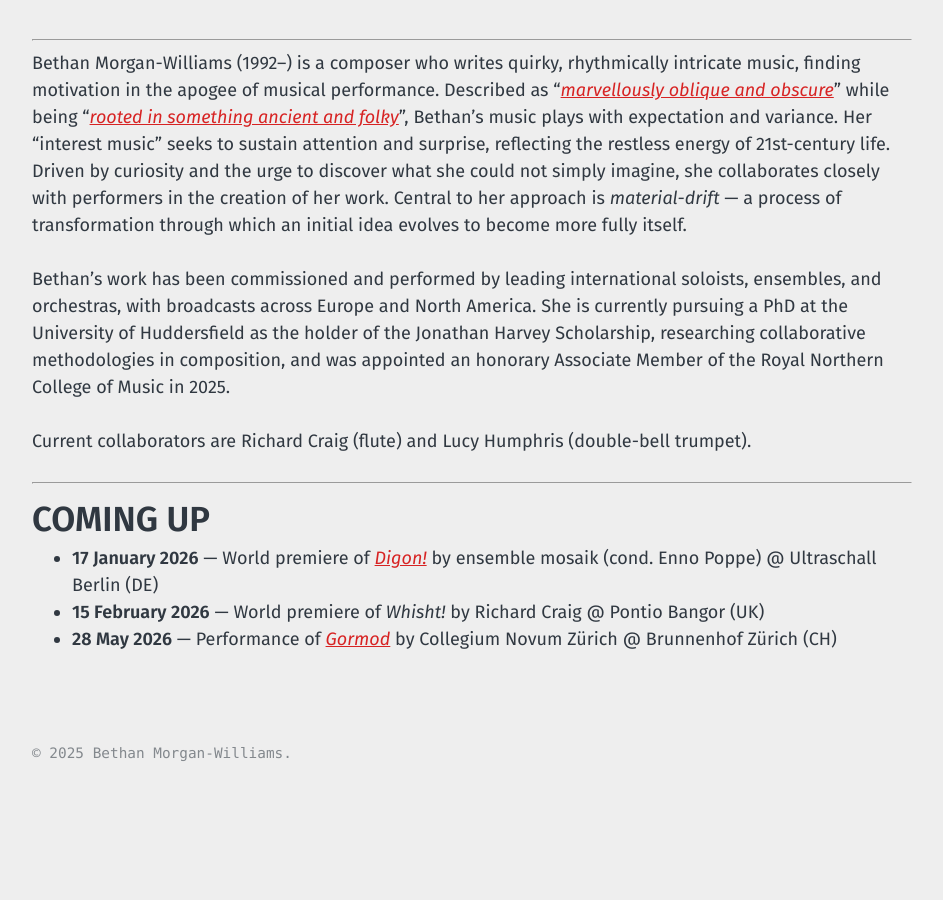
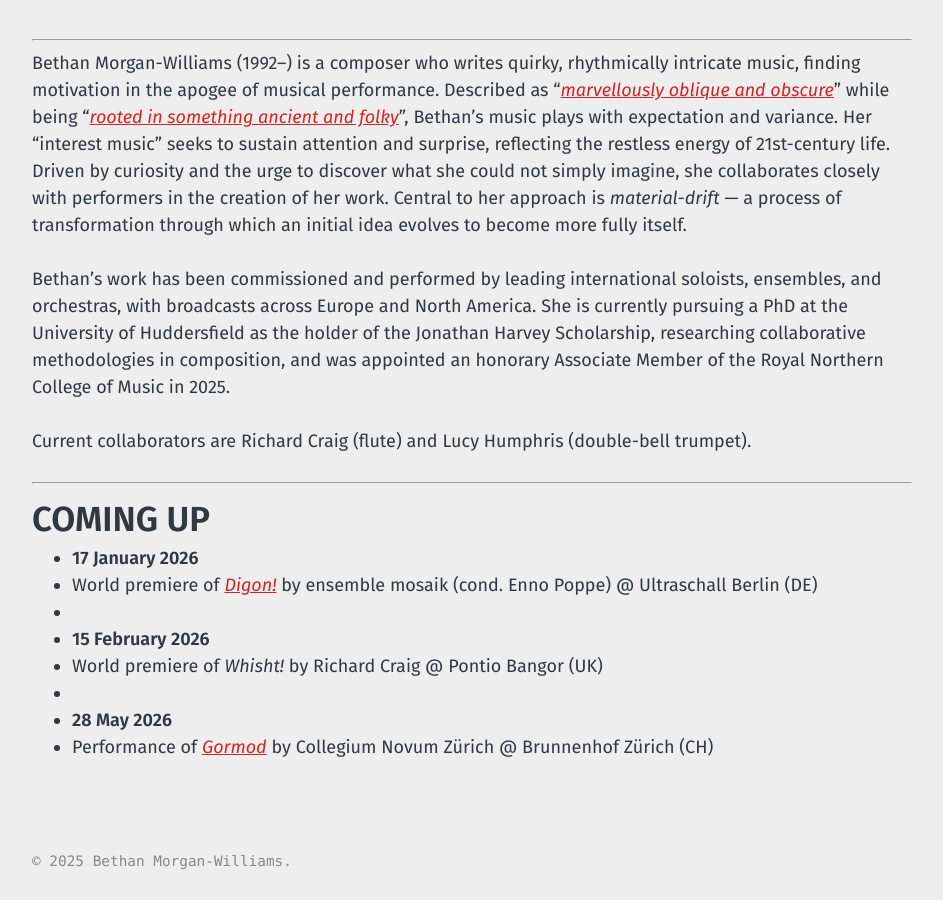
Before and after one commit to morganwilliamsb/website, a Jekyll site: the page built from index.md, in a window 1280 px wide and 900 px high, scrolled down 1364 px. Shown: the whole window, without its empty margins (40-983 px from the left). Built offline with Jekyll 4.4.1, drawn with Linux system fonts in a browser that asks for light colours; before the commit the page ends 2156 px from its top, so only the background shows below that.

```diff
--- a/index.md
+++ b/index.md
@@ -18,6 +18,11 @@ Current collaborators are Richard Craig (flute) and Lucy Humphris (double-bell t
 
 ## COMING UP
 
-- **17 January 2026** — World premiere of [_Digon!_](https://ultraschallberlin.de/konzert/2026-01-17_ensemble-mosaik-poppe/) by ensemble mosaik (cond. Enno Poppe) @ Ultraschall Berlin (DE)
-- **15 February 2026** — World premiere of _Whisht!_ by Richard Craig @ Pontio Bangor (UK)
-- **28 May 2026** — Performance of [_Gormod_](https://cnz.ch/ausschweifen) by Collegium Novum Zürich @ Brunnenhof Zürich (CH)
+- **17 January 2026**
+- World premiere of [_Digon!_](https://ultraschallberlin.de/konzert/2026-01-17_ensemble-mosaik-poppe/) by ensemble mosaik (cond. Enno Poppe) @ Ultraschall Berlin (DE)
+-
+- **15 February 2026**
+- World premiere of _Whisht!_ by Richard Craig @ Pontio Bangor (UK)
+-
+- **28 May 2026**
+- Performance of [_Gormod_](https://cnz.ch/ausschweifen) by Collegium Novum Zürich @ Brunnenhof Zürich (CH)
```
